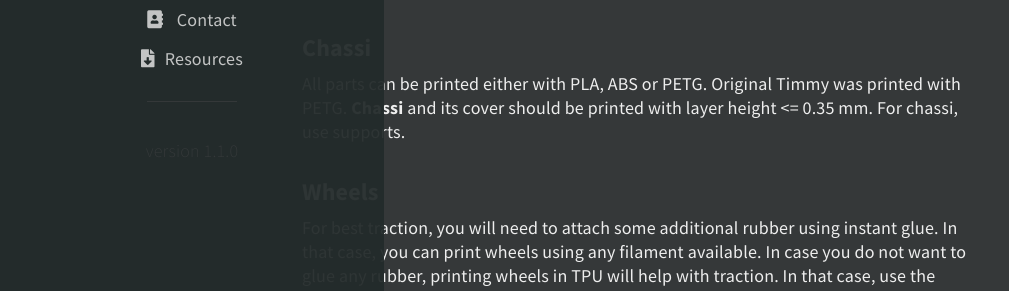
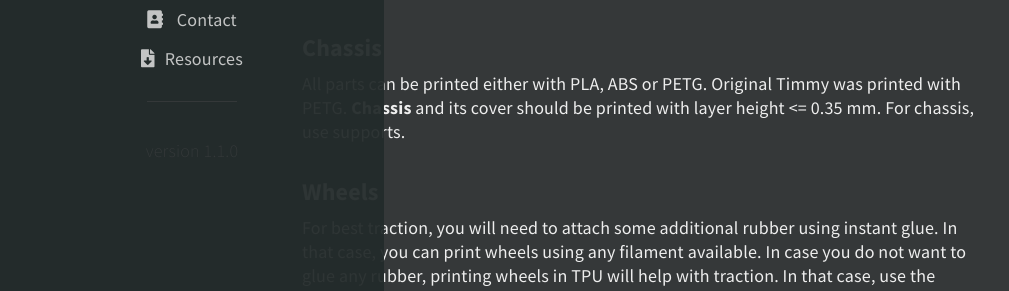
Before and after one commit to Styku/cern-battlebots, a Jekyll site: the page built from _bots/timmy.md, in a window 1280 px wide and 900 px high, scrolled down 1243 px. Shown: the part 228-519 px from the top of the window, without its empty margins (0-1009 px from the left). Built offline with Jekyll 4.4.1, drawn with Linux system fonts in a browser that asks for light colours; nearby versions of some CDN libraries; some of the changed text lies outside the part shown.

Commit message:
fixing typos

```diff
--- a/_bots/timmy.md
+++ b/_bots/timmy.md
@@ -39,10 +39,10 @@ or get a [zipped](https://github.com/Styku/cern-battlebots/raw/master/download/s
 version. If you want to modify the design, feel free to fork the
 [OnShape project](https://cad.onshape.com/documents/876aae336eb09ce6dbed248a/w/df23d79c1c15b5b48407cba3/e/a6816d4151a04fb3a5ee5f1b){:target="_blank"}.
 
-### Chassi
+### Chassis
 All parts can be printed either with PLA, ABS or PETG. Original Timmy was
-printed with PETG. __Chassi__ and its cover should be printed with layer height
-<= 0.35 mm. For chassi, use supports.
+printed with PETG. __Chassis__ and its cover should be printed with layer height
+<= 0.35 mm. For chassis, use supports.
 
 ### Wheels
 For best traction, you will need to attach some additional rubber using instant
```
Also changed, not shown: other parts of _bots/timmy.md (+1 -1 lines).
